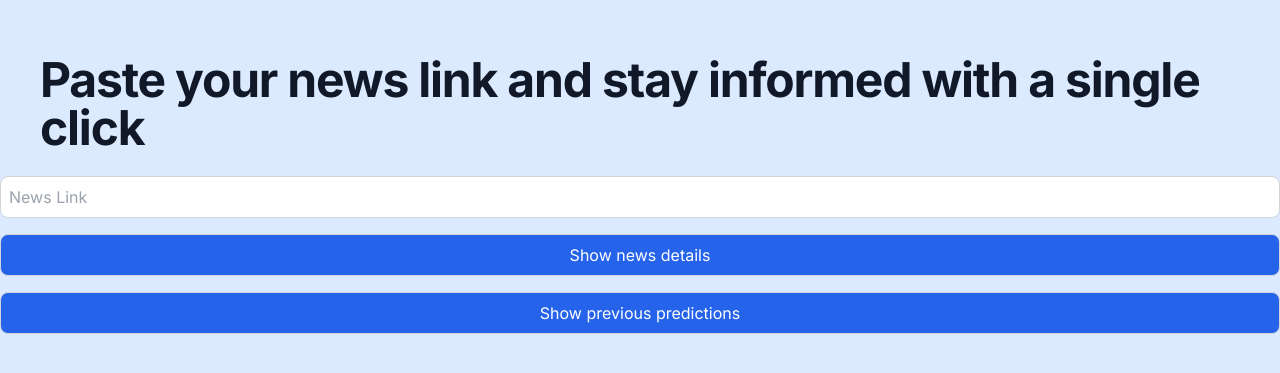
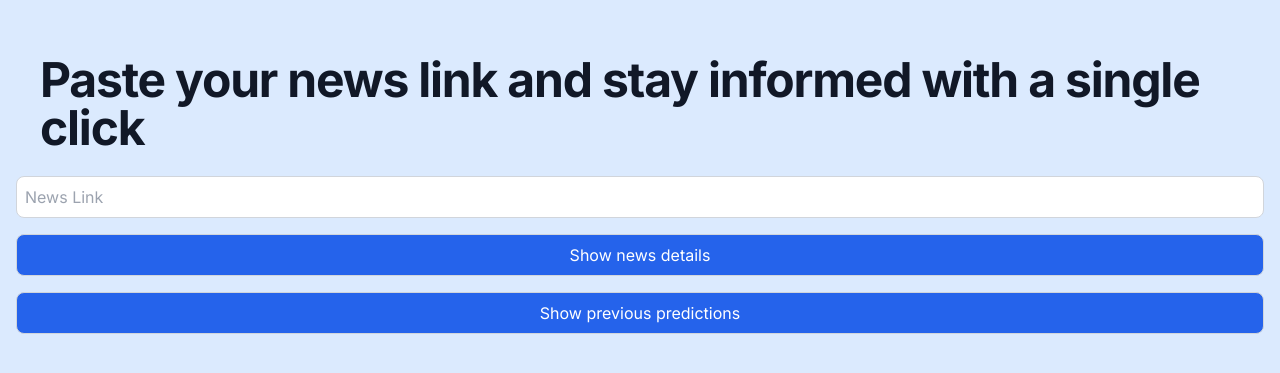
Before and after one commit to aakashsahu1511/news-url, a Next.js app: page / in a window 1280 px wide. Shown: the part 209-582 px from the top of the page. Built offline with nearby package versions, Linux system fonts and the light colour scheme.

Commit message:
chore: added loading text

```diff
--- a/app/page.js
+++ b/app/page.js
@@ -15,9 +15,11 @@ export default function Home() {
   };
   const [urlDetails, setUrlDetails] = useState();
   const [previousPredictions, setPreviousPredictions] = useState();
+  const [loading, setLoading] = useState(false);
 
   const ScrapNews = async () => {
     try {
+      setLoading(true);
       const response = await axios.post("/api/scrap", linkObj);
       promptObj.link = linkObj.link;
       promptObj.prompt = `Return the summary and the category of news ${response.data.message.substring(
@@ -29,6 +31,8 @@ export default function Home() {
       generate(promptObj);
     } catch (error) {
       console.log("Scrap failed", error.message);
+    } finally {
+      setLoading(false);
     }
   };
 
@@ -67,11 +71,14 @@ export default function Home() {
 
   const GetPreviousPredictions = async () => {
     try {
+      setLoading(true);
       const response = await axios.get("/api/predictions");
       // console.log(response.data.data);
       setPreviousPredictions(response.data.data);
     } catch (error) {
       console.log("Get Predictions failed", error.message);
+    } finally {
+      setLoading(false);
     }
   };
 
@@ -83,31 +90,47 @@ export default function Home() {
         </h1>
       </label>
       <input
-        className="p-2 border border-gray-300 rounded-lg mb-4 focus:outline-none focus:border-gray-600 text-black"
+        className="p-2 border border-gray-300 rounded-lg mx-4 mb-4 focus:outline-none focus:border-gray-600 text-black"
         id="newsLink"
         type="text"
         // value={user.username}
         onChange={(e) => setLinkObj({ ...linkObj, link: e.target.value })}
         placeholder="News Link"
       />
+      {/* <button
+        onClick={async () => {
+          await ScrapNews();
+        }}
+        className="p-2 border border-gray-300 rounded-lg mx-4 mb-4 focus:outline-none focus:border-gray-200 bg-blue-600 text-white"
+      >
+        Show news details
+      </button> */}
+
       <button
         onClick={async () => {
           await ScrapNews();
         }}
-        className="p-2 border border-gray-300 rounded-lg mb-4 focus:outline-none focus:border-gray-200 bg-blue-600 text-white"
+        className="p-2 border border-gray-300 rounded-lg mx-4 mb-4 focus:outline-none focus:border-gray-200 bg-blue-600 text-white"
       >
         Show news details
       </button>
+
       {urlDetails === undefined ? <></> : <UrlDetails {...urlDetails} />}
+
       <button
         onClick={async () => {
           await GetPreviousPredictions();
         }}
-        className="p-2 border border-gray-300 rounded-lg mb-4 focus:outline-none focus:border-gray-200 bg-blue-600 text-white"
+        className="p-2 border border-gray-300 rounded-lg mx-4 mb-4 focus:outline-none focus:border-gray-200 bg-blue-600 text-white"
       >
         Show previous predictions
       </button>
 
+      {loading ? (
+        <h1 class="text-center font-bold text-xl">Loading...</h1>
+      ) : (
+        <></>
+      )}
       {previousPredictions === undefined ? (
         <></>
       ) : (
--- a/package.json
+++ b/package.json
@@ -16,6 +16,7 @@
     "openai": "^4.12.1",
     "react": "^18",
     "react-dom": "^18",
+    "react-loader-spinner": "^5.4.5",
     "request": "^2.88.2"
   },
   "devDependencies": {
```
Also changed, not shown: 1 other file (tests, documents, lock files or other folders).
